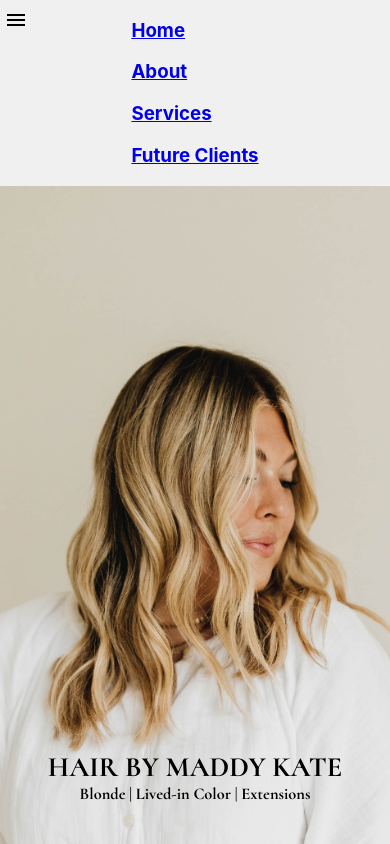
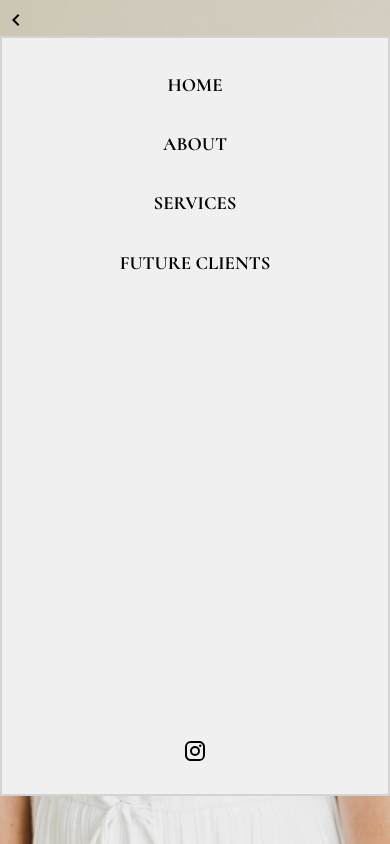
Before and after one commit to GucciHepcat52/hair-by-maddy-kate, a React (Create React App) app: page / in a window 390 px wide. Both pictures are taken after a click on the button "menu". Shown: the top 844 px of the page. Built offline with nearby package versions, Linux system fonts and the light colour scheme.

Commit message:
Updated the menu to slide in on click and added fade in to page load

```diff
--- a/src/App.css
+++ b/src/App.css
@@ -1,3 +1,16 @@
+@keyframes fadeIn {
+  from {
+    opacity: 0;
+  }
+  to {
+    opacity: 1;
+  }
+}
+
+.fade-in {
+  animation: fadeIn 1s ease-in-out;
+}
+
 .App {
   display: flex;
 }
--- a/src/App.js
+++ b/src/App.js
@@ -8,7 +8,7 @@ import FutureClients from "./pages/FutureClients";
 
 function App() {
   return (
-    <div className="App">
+    <div className="App fade-in">
       <Routes>
         <Route path="/" element={<Home />} />
         <Route path="/about" element={<About />} />
--- a/src/components/Components.css
+++ b/src/components/Components.css
@@ -0,0 +1,37 @@
+.Menu {
+  position: absolute;
+  box-sizing: border-box;
+  font-family: "Cormorant", sans-serif;
+  padding: 2vh;
+  display: flex;
+  flex-direction: column;
+  align-items: center;
+  background-color: #f0f0f0;
+  left: -30rem;
+  top: 2.25rem;
+  height: 90%;
+  width: 20rem;
+  z-index: 3;
+  transition: left 0.5s ease-in;
+  border: 2px solid lightgray;
+}
+
+.Menu.active {
+  left: 0; /* Slide in when active */
+}
+
+.Menu .link {
+  text-decoration: none;
+  color: black;
+}
+
+.Menu .socials {
+  position: absolute;
+  bottom: 2vh;
+}
+
+@media (max-width: 430px) {
+  .Menu {
+    width: 100%;
+  }
+}
--- a/src/components/Menu.js
+++ b/src/components/Menu.js
@@ -1,23 +1,34 @@
 import React, { useState, useEffect } from "react";
 import "./Components.css";
+import { Button } from "@mui/material";
+import { Instagram } from "@mui/icons-material";
 
 import { Link } from "react-router-dom";
 
-export default function Menu() {
+export default function Menu({ isActive }) {
   return (
-    <div>
-      <Link to={"/"}>
-        <h3>Home</h3>
+    <div className={`Menu ${isActive ? "active" : ""}`}>
+      <Link className="link" to={"/"}>
+        <h3>HOME</h3>
       </Link>
-      <Link to={"/about"}>
-        <h3>About</h3>
+      <Link className="link" to={"/about"}>
+        <h3>ABOUT</h3>
       </Link>
-      <Link to={"/services"}>
-        <h3>Services</h3>
+      <Link className="link" to={"/services"}>
+        <h3>SERVICES</h3>
       </Link>
-      <Link to={"/future-clients"}>
-        <h3>Future Clients</h3>
+      <Link className="link" to={"/future-clients"}>
+        <h3>FUTURE CLIENTS</h3>
       </Link>
+      <Button className="socials">
+        <a
+          href="https://www.instagram.com/hairbymaddykate/"
+          target="blank"
+          style={{ color: "black" }}
+        >
+          <Instagram />
+        </a>
+      </Button>
     </div>
   );
 }
--- a/src/pages/Home.js
+++ b/src/pages/Home.js
@@ -1,31 +1,49 @@
 import React, { useState, useEffect } from "react";
 import { IconButton } from "@mui/material";
 import { Menu as MenuIcon } from "@mui/icons-material";
+import { KeyboardArrowLeft } from "@mui/icons-material";
 import Menu from "../components/Menu";
 
 export default function Home() {
+  const [activeMenu, setActiveMenu] = useState(false);
   const [currentSlide, setCurrentSlide] = useState(1);
 
   useEffect(() => {
     const interval = setInterval(() => {
       setCurrentSlide((prev) => (prev === 3 ? 1 : prev + 1));
-    }, 7000); // Change slide every 3 seconds
+    }, 7000);
 
     return () => clearInterval(interval);
   }, []);
 
+  function activateMenu() {
+    setActiveMenu((prevValue) => !prevValue);
+  }
+
   return (
     <div className="Main">
-      <Menu />
+      {activeMenu ? (
         <IconButton
           className="menuIconButton"
           edge="start"
           color="inherit"
           aria-label="menu"
-        onClick={() => alert("Menu button clicked!")}
+          onClick={activateMenu}
+        >
+          <KeyboardArrowLeft />
+        </IconButton>
+      ) : (
+        <IconButton
+          className="menuIconButton"
+          edge="start"
+          color="inherit"
+          aria-label="menu"
+          onClick={activateMenu}
         >
           <MenuIcon />
         </IconButton>
+      )}
+      <Menu isActive={activeMenu} />
       <div className="Title">
         <div className={`slides slide${currentSlide}`}></div>
         <div className="title-text">
```
Lines whose indentation alone changed are shown as unchanged.
